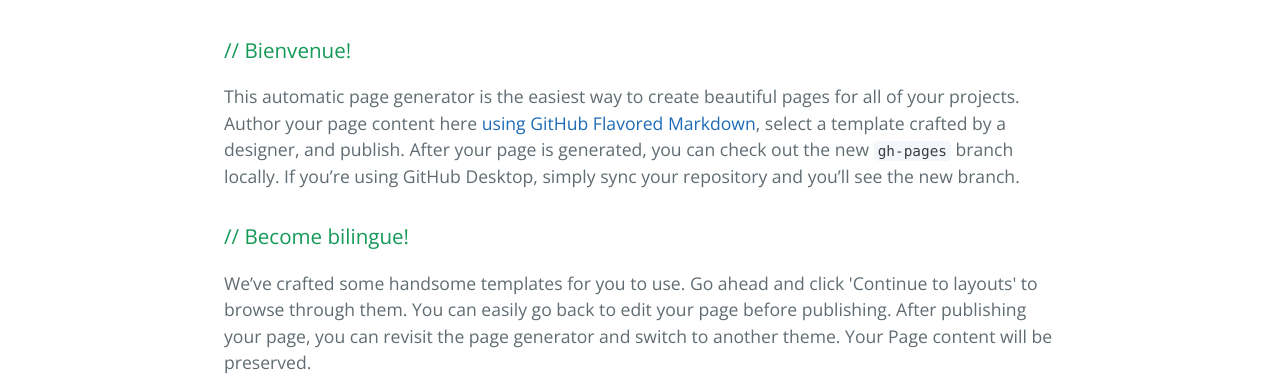
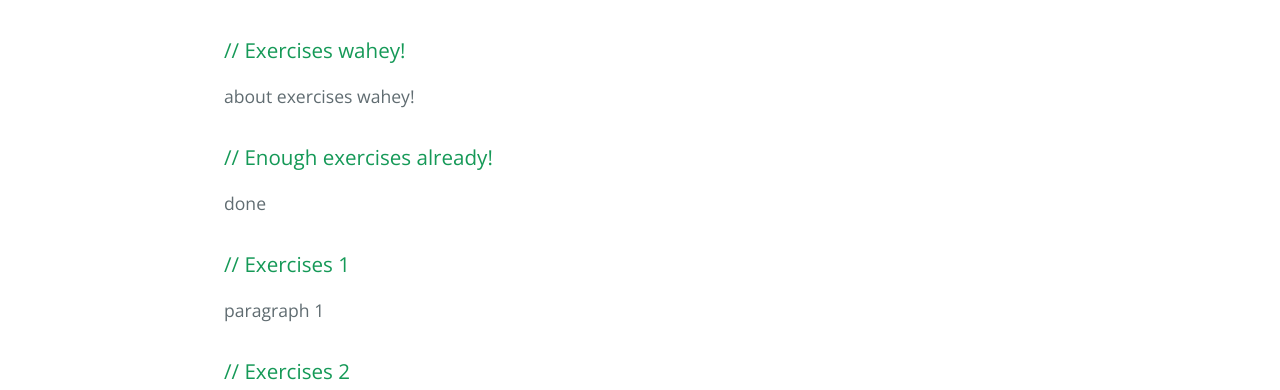
Before and after one commit to sheezasaurus/faitesfrancais.github.io, a plain HTML site: page exercises.html in a window 1280 px wide. Shown: the part 728-1118 px from the top of the page. Drawn offline with nearby package versions, Linux system fonts and the light colour scheme.

Commit message:
Update exercises.html

```diff
--- a/exercises.html
+++ b/exercises.html
@@ -25,14 +25,14 @@
       <img src="http://s.newsweek.com/sites/www.newsweek.com/files/2015/11/16/france.jpg">
 
       <h3>
-<a id="welcome-to-github-pages" class="anchor" href="#welcome-to-github-pages" aria-hidden="true"><span aria-hidden="true" class="octicon octicon-link"></span></a>// Bienvenue!</h3>
+<a id="welcome-to-github-pages" class="anchor" href="#welcome-to-github-pages" aria-hidden="true"><span aria-hidden="true" class="octicon octicon-link"></span></a>// Exercises wahey! </h3>
 
-<p>This automatic page generator is the easiest way to create beautiful pages for all of your projects. Author your page content here <a href="https://guides.github.com/features/mastering-markdown/">using GitHub Flavored Markdown</a>, select a template crafted by a designer, and publish. After your page is generated, you can check out the new <code>gh-pages</code> branch locally. If you’re using GitHub Desktop, simply sync your repository and you’ll see the new branch.</p>
+<p>about exercises wahey!</p>
 
 <h3>
-<a id="designer-templates" class="anchor" href="#designer-templates" aria-hidden="true"><span aria-hidden="true" class="octicon octicon-link"></span></a>// Become bilingue!</h3>
+<a id="designer-templates" class="anchor" href="#designer-templates" aria-hidden="true"><span aria-hidden="true" class="octicon octicon-link"></span></a>// Enough exercises already! </h3>
 
-<p>We’ve crafted some handsome templates for you to use. Go ahead and click 'Continue to layouts' to browse through them. You can easily go back to edit your page before publishing. After publishing your page, you can revisit the page generator and switch to another theme. Your Page content will be preserved.</p>
+<p> done </p>
 
 <h3>
 <a id="creating-pages-manually" class="anchor" href="#creating-pages-manually" aria-hidden="true"><span aria-hidden="true" class="octicon octicon-link"></span></a>// Exercises 1</h3>
```
